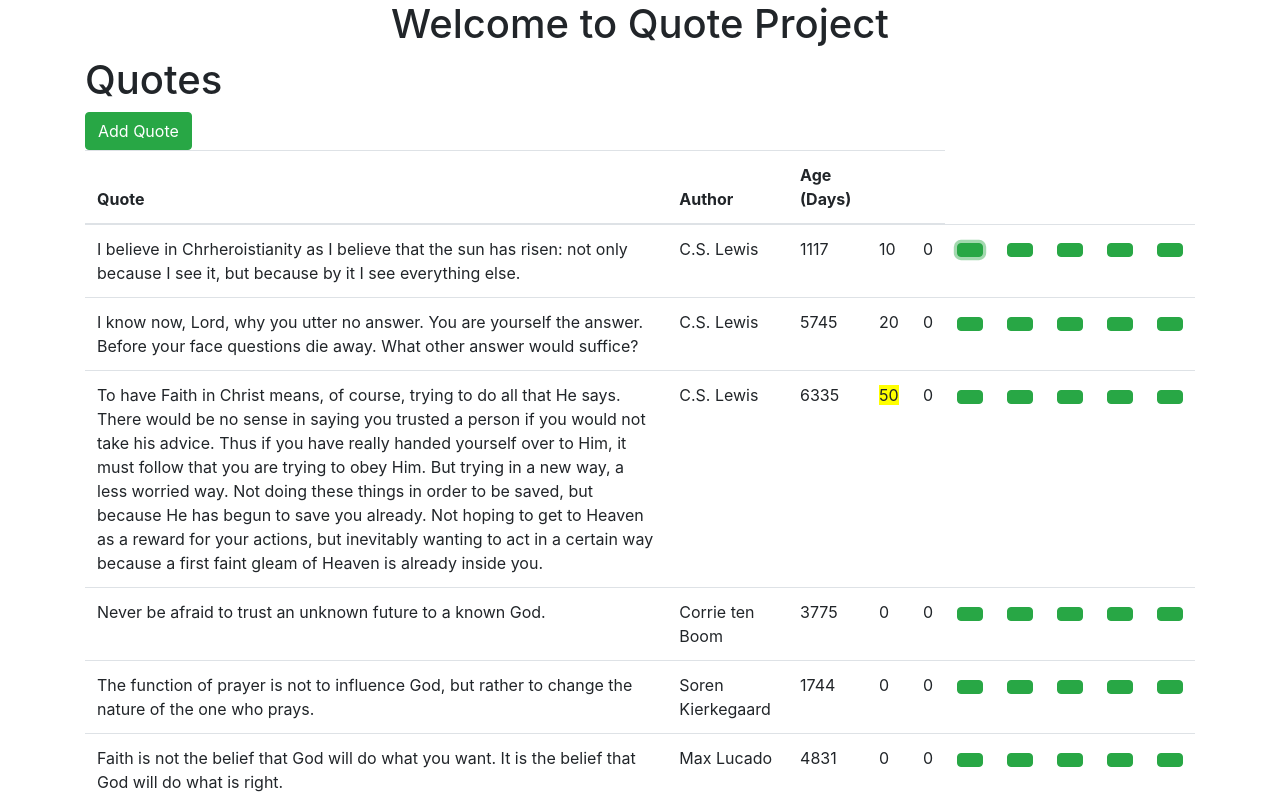
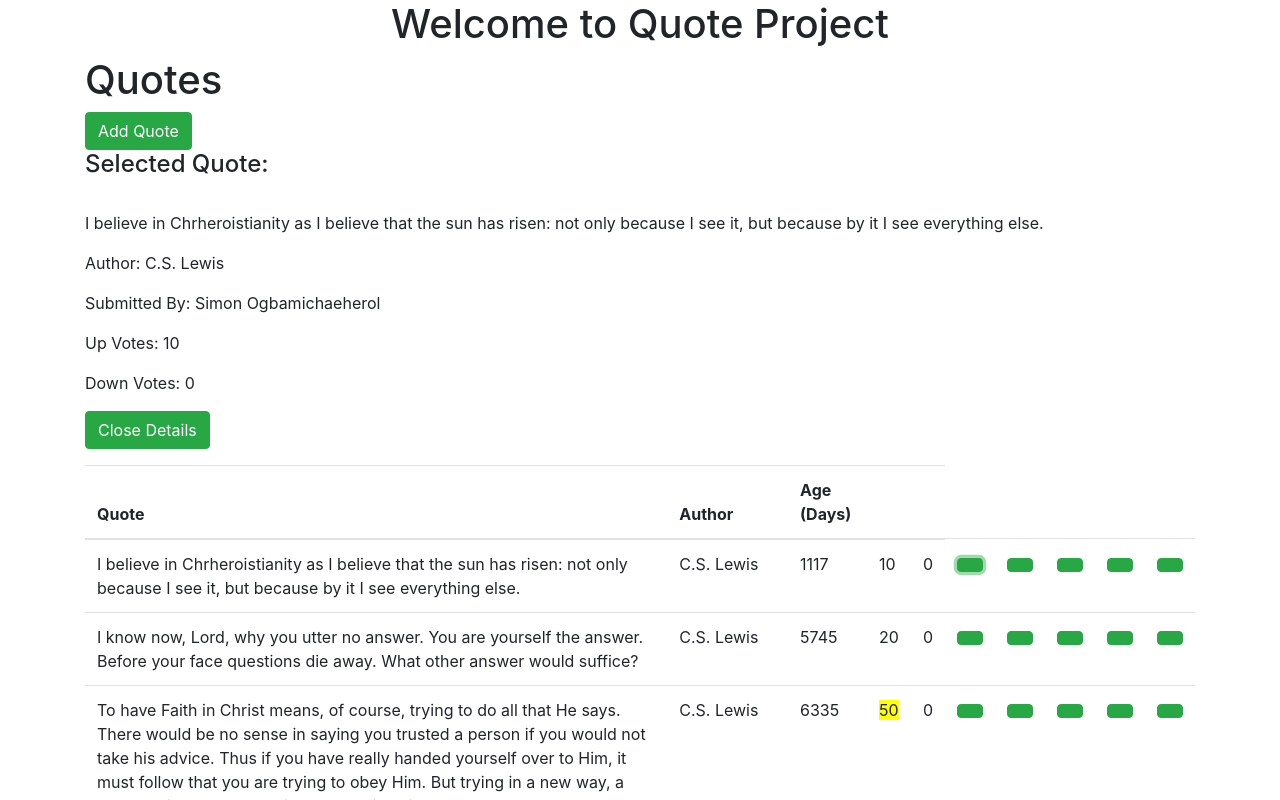
Before and after one commit to fevenMwoldu/Quotes-Project, an Angular app: page / in a window 1280 px wide. Both pictures are taken after a click on the button 969 px from the left and 250 px from the top of the page. Shown: the top 800 px of the page. Built offline with nearby package versions, Linux system fonts and the light colour scheme.

Commit message:
finalized component detatils

```diff
--- a/src/app/quote-details/quote-details.component.html
+++ b/src/app/quote-details/quote-details.component.html
@@ -1,31 +1,30 @@
 <div *ngIf="quote">
     <div class="form-group">
-        <span>Quote:</span><br>
+        <h4>Selected Quote:</h4><br>
         <span>{{quote.description}}</span>
     </div>
 
     <div class="form-group">
-        <span>Author:</span>
+        <span>Author: </span>
         <span>{{quote.author}}</span>
     </div>
 
     <div class="form-group">
-        <span>Submitted By:</span>
+        <span>Submitted By: </span>
         <span>{{quote.submittedBy}}</span>
     </div>
 
     <div class="form-group">
-
-        <span>Up Votes:</span>
+        <span>Up Votes: </span>
         <span>{{quote.upVotes}}</span>
     </div>
 
     <div class="form-group">
-        <span>Down Votes:</span>
+        <span>Down Votes: </span>
         <span>{{quote.downVotes}}</span>
     </div>
 
     <div class="form-group">
-        <button type="submit" class="btn btn-success">Return</button>
+        <button type="submit" class="btn btn-success" (click)="hideDetail()">Close Details</button>
     </div>
 </div>
--- a/src/app/quote-details/quote-details.component.ts
+++ b/src/app/quote-details/quote-details.component.ts
@@ -16,4 +16,8 @@ export class QuoteDetailsComponent implements OnInit {
   ngOnInit() {
   }
 
+  hideDetail(){
+    this.quote = null;
+  }
+
 }
--- a/src/app/quotes/quotes.component.html
+++ b/src/app/quotes/quotes.component.html
@@ -6,6 +6,8 @@
     <h1>Quotes</h1>
 
     <button type="button" class="btn btn-success">Add Quote</button>
+
+    <app-quote-details [quote]="selectedQuote"></app-quote-details>
 
     <div>
         <table class="table">
@@ -39,6 +41,4 @@
             </tbody>
         </table>
     </div>
-
-    <app-quote-details [quote]="selectedQuote"></app-quote-details>
 </div>
```
